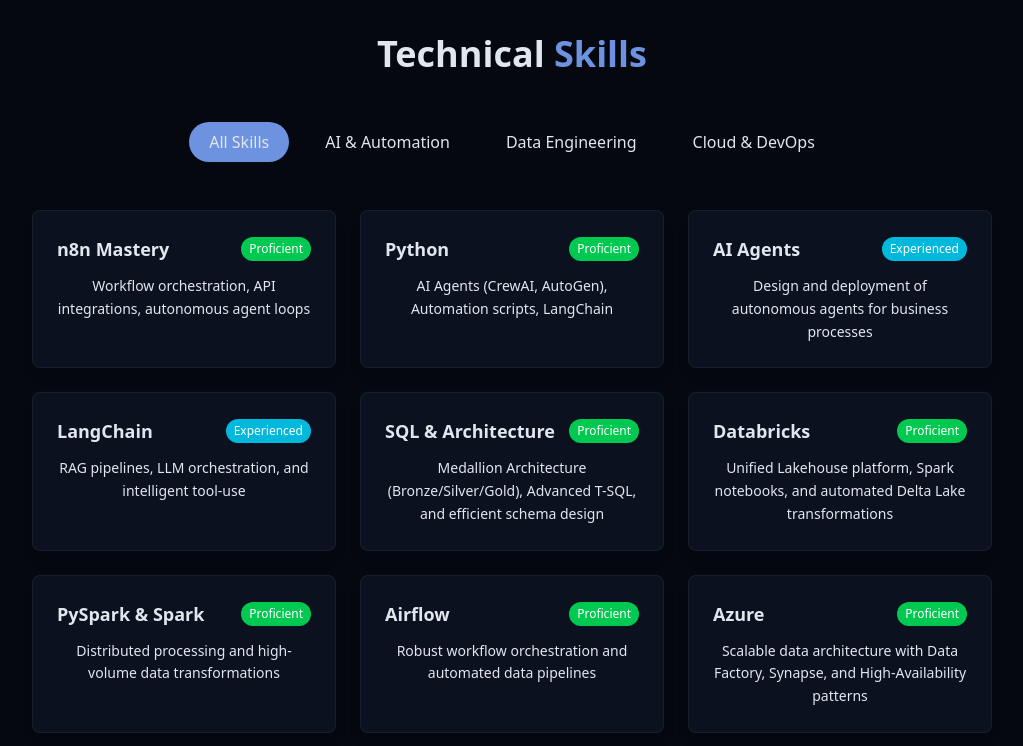
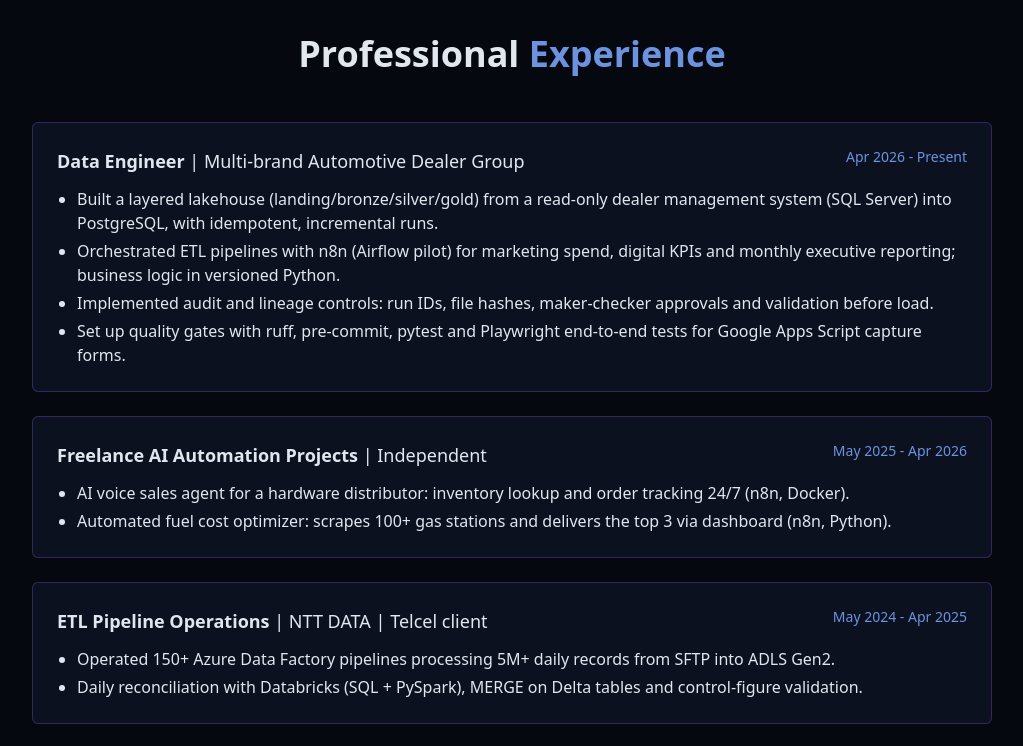
Before and after one commit to Daniel-jcVv/portfolio-web, a React (Vite) app: page / in a window 1280 px wide. Shown: the part 1640-2386 px from the top of the page, without its empty margins (128-1151 px from the left). Built offline with nearby package versions, Linux system fonts and the light colour scheme.

Commit message:
feat: add experience section, update years, skills and projects

```diff
--- a/src/components/AboutSection.jsx
+++ b/src/components/AboutSection.jsx
@@ -34,7 +34,7 @@
             </h3>
 
             <p className="text-muted-foreground">
-              With over 3 years of experience in data engineering, I specialize in building autonomous data ecosystems.
+              With over 4 years of experience in data engineering, I specialize in building autonomous data ecosystems.
               I bridge the gap between traditional DE and AI by orchestrating intelligent workflows with n8n and Python,
               transforming manual operations into scalable, self-evolving solutions.
             </p>
--- /dev/null
+++ b/src/components/ExperienceSection.jsx
@@ -0,0 +1,69 @@
+const experience = [
+  {
+    role: "Data Engineer",
+    company: "Multi-brand Automotive Dealer Group",
+    period: "Apr 2026 - Present",
+    points: [
+      "Built a layered lakehouse (landing/bronze/silver/gold) from a read-only dealer management system (SQL Server) into PostgreSQL, with idempotent, incremental runs.",
+      "Orchestrated ETL pipelines with n8n (Airflow pilot) for marketing spend, digital KPIs and monthly executive reporting; business logic in versioned Python.",
+      "Implemented audit and lineage controls: run IDs, file hashes, maker-checker approvals and validation before load.",
+      "Set up quality gates with ruff, pre-commit, pytest and Playwright end-to-end tests for Google Apps Script capture forms.",
+    ],
+  },
+  {
+    role: "Freelance AI Automation Projects",
+    company: "Independent",
+    period: "May 2025 - Apr 2026",
+    points: [
+      "AI voice sales agent for a hardware distributor: inventory lookup and order tracking 24/7 (n8n, Docker).",
+      "Automated fuel cost optimizer: scrapes 100+ gas stations and delivers the top 3 via dashboard (n8n, Python).",
+    ],
+  },
+  {
+    role: "ETL Pipeline Operations",
+    company: "NTT DATA | Telcel client",
+    period: "May 2024 - Apr 2025",
+    points: [
+      "Operated 150+ Azure Data Factory pipelines processing 5M+ daily records from SFTP into ADLS Gen2.",
+      "Daily reconciliation with Databricks (SQL + PySpark), MERGE on Delta tables and control-figure validation.",
+    ],
+  },
+  {
+    role: "Metadata Governance Analyst / Data Analyst",
+    company: "NTT DATA | Citi Banamex client",
+    period: "Feb 2022 - May 2024",
+    points: [
+      "Naming standards and lineage across Raw/Staging/Curated layers with Unity Catalog (DAMA DMBOK).",
+      "Automated monthly validation of 500+ data attributes with Python, from 8 hours to 45 minutes.",
+    ],
+  },
+];
+
+export const ExperienceSection = () => {
+  return (
+    <section id="experience" className="py-24 px-4 relative">
+      <div className="container mx-auto max-w-5xl">
+        <h2 className="text-3xl md:text-4xl font-bold mb-12 text-center">
+          Professional <span className="text-primary"> Experience</span>
+        </h2>
+        <div className="space-y-6">
+          {experience.map((job) => (
+            <div key={job.role} className="gradient-border p-6 card-hover text-left">
+              <div className="flex flex-col md:flex-row md:justify-between gap-1 mb-3">
+                <h3 className="font-semibold text-lg">
+                  {job.role} <span className="text-muted-foreground font-normal">| {job.company}</span>
+                </h3>
+                <span className="text-sm text-primary">{job.period}</span>
+              </div>
+              <ul className="list-disc pl-5 space-y-1 text-muted-foreground">
+                {job.points.map((point) => (
+                  <li key={point}>{point}</li>
+                ))}
+              </ul>
+            </div>
+          ))}
+        </div>
+      </div>
+    </section>
+  );
+};
--- a/src/components/Navbar.jsx
+++ b/src/components/Navbar.jsx
@@ -6,6 +6,7 @@
 const navItems = [
     {name: "Home", href: "#hero"},
     {name: "About", href: "#about"},
+    {name: "Experience", href: "#experience"},
     {name: "Skills", href: "#skills"},
     {name: "Projects", href: "#projects"},
     {name: "Contact", href: "#contact"},
--- a/src/components/ProjectsSection.jsx
+++ b/src/components/ProjectsSection.jsx
@@ -35,6 +35,24 @@
     image: "/images/fabric-insurance.png",
     tags: ["Microsoft Fabric", "Lakehouse", "PySpark", "ETL Pipeline"],
     githubUrl: "https://github.com/Daniel-jcVv/insurance-analytics-medallion.git"
+  },
+
+  {
+    id: 5,
+    title: "Inventory Autopilot - ETL with AI Dashboard",
+    description: "Automated inventory health pipeline: dead stock detection, overstock alerts and demand forecasting from raw ERP exports, with email alerts via n8n.",
+    image: "https://opengraph.githubassets.com/1/Daniel-jcVv/inventory-autopilot",
+    tags: ["Python", "pandas", "SQL Server", "Streamlit", "n8n Automation"],
+    githubUrl: "https://github.com/Daniel-jcVv/inventory-autopilot"
+  },
+
+  {
+    id: 6,
+    title: "GPS Fleet Analytics",
+    description: "ETL pipeline and interactive dashboard for fleet fuel consumption and route analysis.",
+    image: "https://opengraph.githubassets.com/1/Daniel-jcVv/gps-fleet-analytics",
+    tags: ["Python", "pandas", "SQLite", "Streamlit", "ETL Pipeline"],
+    githubUrl: "https://github.com/Daniel-jcVv/gps-fleet-analytics"
   }
 ];
 
--- a/src/components/SkillsSection.jsx
+++ b/src/components/SkillsSection.jsx
@@ -12,6 +12,9 @@
   { name: "SQL & Architecture", category: "etl", level: "proficient", description: "Medallion Architecture (Bronze/Silver/Gold), Advanced T-SQL, and efficient schema design" },
   { name: "Databricks", category: "etl", level: "proficient", description: "Unified Lakehouse platform, Spark notebooks, and automated Delta Lake transformations" },
   { name: "PySpark & Spark", category: "etl", level: "proficient", description: "Distributed processing and high-volume data transformations" },
+  { name: "PostgreSQL", category: "etl", level: "proficient", description: "Layered lakehouse serving, schema design and audit tables" },
+  { name: "dbt", category: "etl", level: "developing", description: "SQL transformations, tests and documentation" },
+  { name: "Google Apps Script", category: "automation", level: "experienced", description: "Capture forms and Sheets automation with end-to-end tests" },
   { name: "Airflow", category: "etl", level: "proficient", description: "Robust workflow orchestration and automated data pipelines" },
 
   // Cloud & Infrastructure
--- a/src/pages/Home.jsx
+++ b/src/pages/Home.jsx
@@ -3,6 +3,7 @@
 import { StarBackground } from "@/components/StarBackground";
 import { HeroSection } from "../components/HeroSection";
 import { AboutSection } from "../components/AboutSection";
+import { ExperienceSection } from "../components/ExperienceSection";
 import { SkillsSection } from "../components/SkillsSection";
 import { ProjectsSection } from "../components/ProjectsSection";
 import { ContactSection } from "../components/ContactSection";
@@ -21,6 +22,7 @@
       <main>
         <HeroSection />
         <AboutSection />
+        <ExperienceSection />
         <SkillsSection />
         <ProjectsSection />
         <ContactSection />
```
